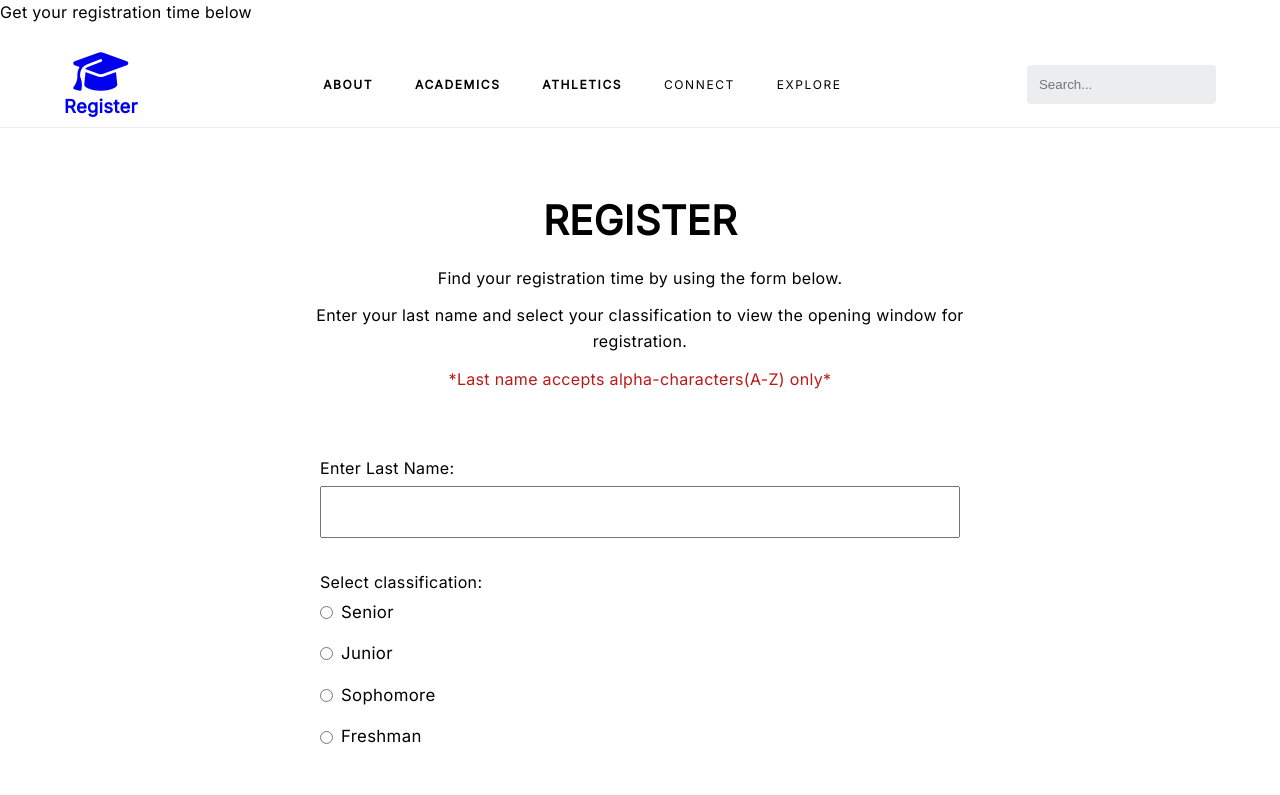
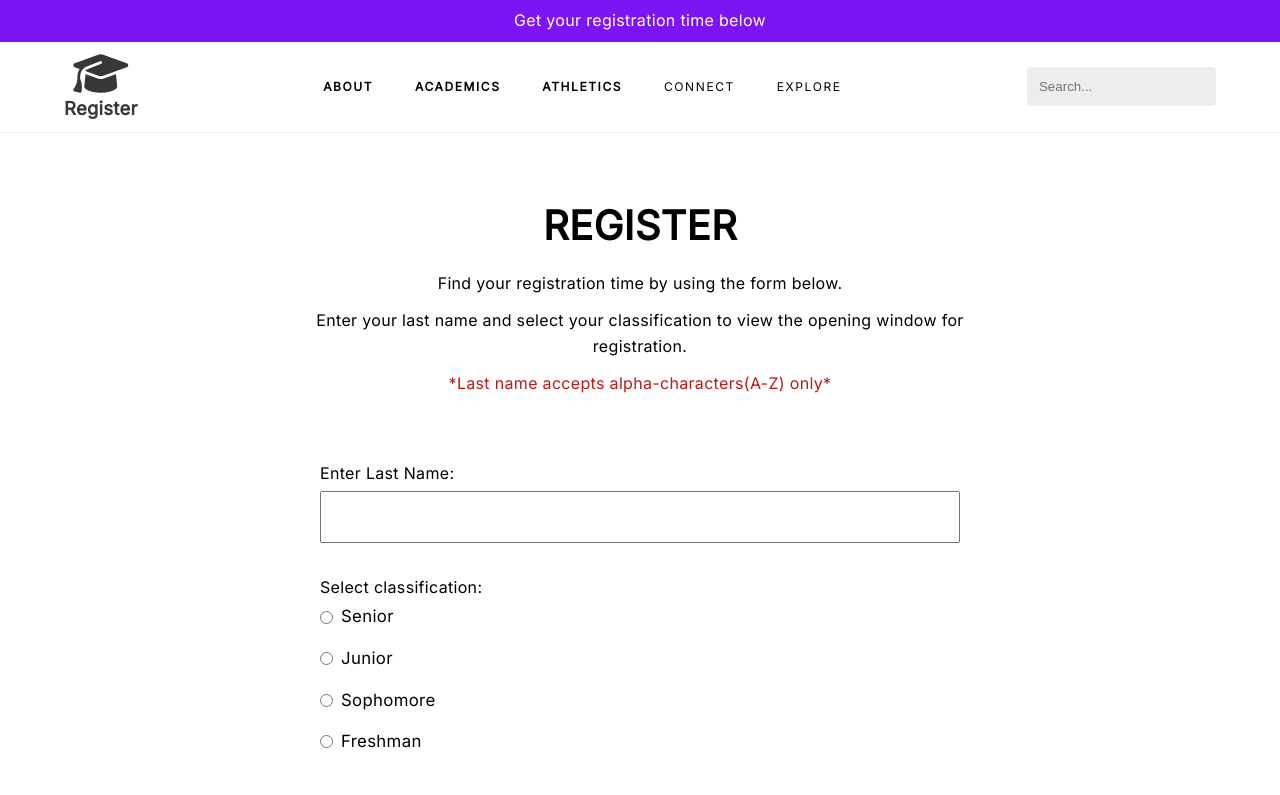
Before and after one commit to wtbell01/Registration-Time, a plain HTML site: page index.html in a window 1280 px wide. Shown: the top 795 px of the page. Drawn offline with Linux system fonts and the light colour scheme.

Commit message:
Added a banner

```diff
--- a/style.css
+++ b/style.css
@@ -8,6 +8,7 @@
   --light-grey:#f3f3f3;
   --blue-violet:#7d14f4;
   --crimson-red:#bc1a16;
+  --site-white:#fff;
 
 }
 
@@ -35,6 +36,13 @@ a{
   text-decoration: none;
 }
 
+.banner{
+  background-color: var(--blue-violet);
+  color: var(--site-white);
+  text-align: center;
+  padding: .5rem 0;
+}
+
 /*Header Container*/
 .header-container{
   border-bottom: solid var(--white-smoke) thin;
@@ -47,13 +55,18 @@ a{
   align-items: center;
   width: 90%;
   margin: 0 auto;
-  padding: 1.5rem 0 .5rem 0;
+  padding: .65rem 0;
 }
 
 /*Icon in the header logo*/
 .header-logo-top{
   text-align: center;
   font-size: 2.75rem;
+}
+
+/*Link on the header logo*/
+.header-logo-link{
+  color: var(--dark-slate-grey);
 }
 
 /*Text at the bottom of the header logo*/
```
